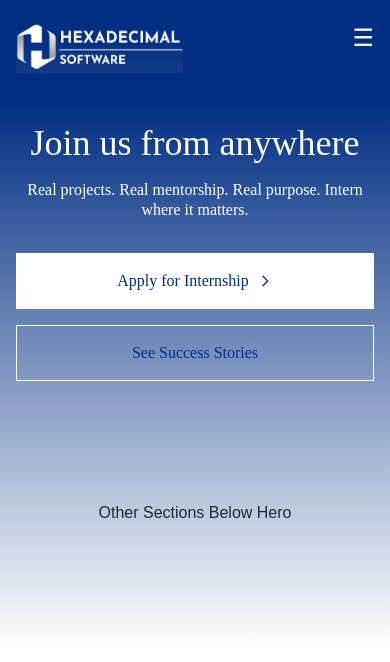
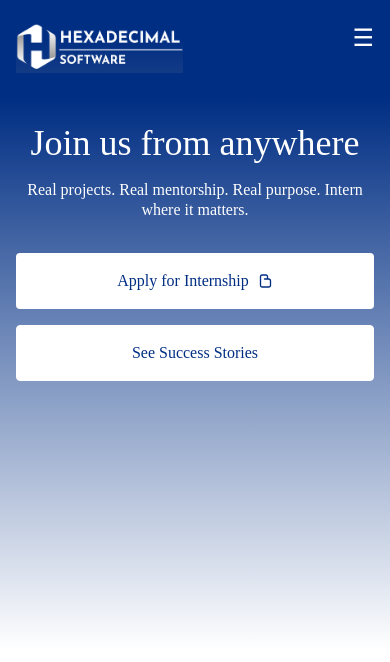
Before and after one commit to sk670994/Intern-page, a Next.js app: page / in a window 390 px wide. Shown: the top 662 px of the page. Built offline with nearby package versions, Linux system fonts and the light colour scheme.

Commit message:
Created  Component-Based Architecture

```diff
--- a/src/app/page.js
+++ b/src/app/page.js
@@ -1,128 +1,14 @@
-'use client'
-import Image from "next/image";
-import Button, { ClickIcon } from "./button";
-
-const DownArrowIcon = (props) => (
-  <svg
-    xmlns="http://www.w3.org/2000/svg"
-    width="12"
-    height="12"
-    viewBox="0 0 24 24"
-    fill="none"
-    stroke="currentColor"
-    strokeWidth="2"
-    strokeLinecap="round"
-    strokeLinejoin="round"
-    {...props}
-  >
-    <polyline points="6 9 12 15 18 9"></polyline>
-  </svg>
-);
-
+"use client";
+import Navbar from "../components/Navbar";
+import HeroSection from "../components/HeroSection";
 
 export default function Home() {
   return (
     <div className="w-full bg-white min-h-screen relative overflow-hidden">
-
       <div className="absolute top-0 left-0 w-full h-[650px] md:h-[578px] lg:h-[578px] bg-gradient-to-b from-[#002E83] via-[#002E83] via-15% to-transparent z-0" />
-
       <div className="max-w-[1536px] mx-auto relative z-10">
-
-        <div className="flex items-center justify-between h-[76px] px-4 md:px-6 lg:px-16">
-
-          <div className="flex items-center w-[167px] h-[44px] mt-5 object-contain">
-            <Image
-              src="/logo.jpg"
-              alt="Hexadecimal Logo"
-              width={167}
-              height={44}
-              quality={100}
-              priority
-            />
-          </div>
-
-          <nav className="hidden lg:flex gap-[52px] text-white text-[16px] leading-[100%] tracking-wider font-['Montserrat'] items-center">
-            <a href="#" className="hover:text-gray-200">About Us</a>
-            <a href="#" className="hover:text-gray-200 flex items-center gap-1">
-              Services
-              <DownArrowIcon />
-            </a>
-            <a href="#" className="hover:text-gray-200 flex items-center gap-1">
-              Hire Developers
-              <DownArrowIcon />
-            </a>
-            <a href="#" className="hover:text-gray-200">Portfolio</a>
-            <a href="#" className="hover:text-gray-200">Blog</a>
-            <a href="#" className="hover:text-gray-200">Careers</a>
-            <Button
-              className="w-[178px] h-[37px] px-7 py-[13px] text-[#002E83] font-['Montserrat'] text-[16px] font-medium leading-[100%] text-center items-center justify-center "
-            >
-              Connect With Us
-            </Button>
-          </nav>
-
-          <div className="lg:hidden text-white text-2xl cursor-pointer">
-            ☰
-          </div>
-        </div>
-
-        <div className="flex flex-col lg:flex-row items-center lg:items-start
-                        justify-center lg:justify-between text-white
-                        px-4 md:px-6 lg:px-16 pt-12 md:pt-20 lg:pt-24 pb-10 md:pb-16 lg:pb-24
-                        text-center lg:text-left">
-
-          <div className="w-full max-w-[880px] mx-auto lg:mx-0 flex-shrink-0 lg:pr-8 xl:pr-16">
-            <h1 className="text-4xl sm:text-5xl md:text-6xl lg:text-[72px] xl:text-[96px]
-                           font-normal leading-[110%] lg:leading-[100%] font-['Montserrat'] mb-4 md:mb-6
-                           lg:whitespace-nowrap">
-              Join us from anywhere
-            </h1>
-
-            <p className="text-base sm:text-lg md:text-xl lg:text-[24px]
-                          font-normal leading-[130%] font-['Montserrat'] mt-4 md:mt-6 mb-8 md:mb-10">
-              Real projects. Real mentorship. Real purpose. Intern where it matters.
-            </p>
-
-            <div className="flex flex-col sm:flex-row gap-4 sm:gap-8 justify-center lg:justify-start mt-8">
-              <Button
-                variant="primary"
-                size="lg"
-                className="w-full sm:w-auto lg:w-[251px] h-[56px] px-8 py-4 text-[16px] font-normal font-['Montserrat']"
-              >
-                <span className="flex items-center justify-center gap-2">
-                  Apply for Internship
-                  <ClickIcon />
-                </span>
-              </Button>
-
-              <Button
-                variant="secondary"
-                size="lg"
-                className="w-full sm:w-auto lg:w-[248px] h-[56px] px-8 py-4 border border-white text-[#002E83] text-[16px] font-normal font-['Montserrat']"
-              >
-                <span className="flex items-center justify-center gap-2">
-                  See Success Stories
-                </span>
-              </Button>
-            </div>
-          </div>
-
-          <div className="hidden lg:block shrink-0 mt-8 lg:mt-0 lg:ml-auto w-[388px] h-[421px]">
-            <Image
-              src="/side.svg"
-              alt="Intern at desk"
-              width={388}
-              height={421}
-              className="object-contain w-full h-full"
-              priority
-            />
-          </div>
-        </div>
-
-        <div className="py-20 text-center text-gray-800">
-          <h2>Other Sections Below Hero</h2>
-        </div>
-
+        <Navbar />
+        <HeroSection />
       </div>
     </div>
   );
--- /dev/null
+++ b/src/components/Button.jsx
@@ -0,0 +1,29 @@
+"use client";
+
+export const ClickIcon = () => (
+  <svg
+    xmlns="http://www.w3.org/2000/svg"
+    fill="none"
+    viewBox="0 0 24 24"
+    strokeWidth={2}
+    stroke="currentColor"
+    className="w-4 h-4"
+  >
+    <path
+      strokeLinecap="round"
+      strokeLinejoin="round"
+      d="M15.75 9V5.25A2.25 2.25 0 0013.5 3h-6A2.25 2.25 0 005.25 5.25v13.5A2.25 2.25 0 007.5 21H18a2.25 2.25 0 002.25-2.25V12a3 3 0 00-3-3h-6"
+    />
+  </svg>
+);
+
+export default function Button({ children, className = "", ...props }) {
+  return (
+    <button
+      className={`bg-white text-[#002E83] rounded-[4px] font-medium leading-[100%] ${className}`}
+      {...props}
+    >
+      {children}
+    </button>
+  );
+}
--- /dev/null
+++ b/src/components/ClickIcon.jsx
@@ -0,0 +1,9 @@
+import React from "react";
+
+const ClickIcon = () => (
+  <svg xmlns="http://www.w3.org/2000/svg" width="16" height="16" fill="currentColor" className="bi bi-arrow-right" viewBox="0 0 16 16">
+    <path fillRule="evenodd" d="M10.146 4.146a.5.5 0 0 1 .708 0L14 7.293l-3.146 3.147a.5.5 0 0 1-.708-.708L12.293 8H2.5a.5.5 0 0 1 0-1h9.793L10.146 4.854a.5.5 0 0 1 0-.708z"/>
+  </svg>
+);
+
+export default ClickIcon;
--- /dev/null
+++ b/src/components/DownArrow.jsx
@@ -0,0 +1,20 @@
+import React from "react";
+
+const DownArrowIcon = (props) => (
+  <svg
+    xmlns="http://www.w3.org/2000/svg"
+    width="12"
+    height="12"
+    viewBox="0 0 24 24"
+    fill="none"
+    stroke="currentColor"
+    strokeWidth="2"
+    strokeLinecap="round"
+    strokeLinejoin="round"
+    {...props}
+  >
+    <polyline points="6 9 12 15 18 9" />
+  </svg>
+);
+
+export default DownArrowIcon;
--- /dev/null
+++ b/src/components/HeroSection.jsx
@@ -0,0 +1,49 @@
+"use client";
+import Image from "next/image";
+import Button, { ClickIcon } from "./Button";
+
+export default function HeroSection() {
+  return (
+    <div
+      className="flex flex-col lg:flex-row items-center lg:items-start justify-center lg:justify-between text-white px-4 md:px-6 lg:px-16 pt-12 md:pt-20 lg:pt-24 pb-10 md:pb-16 lg:pb-24 text-center lg:text-left"
+    >
+      <div className="w-full max-w-[880px] mx-auto lg:mx-0 flex-shrink-0 lg:pr-8 xl:pr-16">
+        <h1 className="text-4xl sm:text-5xl md:text-6xl lg:text-[72px] xl:text-[96px] font-normal leading-[110%] lg:leading-[100%] font-['Montserrat'] mb-4 md:mb-6 lg:whitespace-nowrap">
+          Join us from anywhere
+        </h1>
+        <p className="text-base sm:text-lg md:text-xl lg:text-[24px] font-normal leading-[130%] font-['Montserrat'] mt-4 md:mt-6 mb-8 md:mb-10">
+          Real projects. Real mentorship. Real purpose. Intern where it matters.
+        </p>
+        <div className="flex flex-col sm:flex-row gap-4 sm:gap-8 justify-center lg:justify-start mt-8">
+          <Button
+            variant="primary"
+            size="lg"
+            className="w-full sm:w-auto lg:w-[251px] h-[56px] px-8 py-4 text-[16px] font-normal font-['Montserrat']"
+          >
+            <span className="flex items-center justify-center gap-2">
+              Apply for Internship
+              <ClickIcon />
+            </span>
+          </Button>
+          <Button
+            variant="secondary"
+            size="lg"
+            className="w-full sm:w-auto lg:w-[248px] h-[56px] px-8 py-4 border border-white text-[#002E83] text-[16px] font-normal font-['Montserrat']"
+          >
+            <span className="flex items-center justify-center gap-2">See Success Stories</span>
+          </Button>
+        </div>
+      </div>
+      <div className="hidden lg:block shrink-0 mt-8 lg:mt-0 lg:ml-auto w-[388px] h-[421px]">
+        <Image
+          src="/side.svg"
+          alt="Intern at desk"
+          width={388}
+          height={421}
+          className="object-contain w-full h-full"
+          priority
+        />
+      </div>
+    </div>
+  );
+}
--- /dev/null
+++ b/src/components/Navbar.jsx
@@ -0,0 +1,48 @@
+"use client";
+import Image from "next/image";
+import Button, { ClickIcon } from "./Button";
+
+const DownArrowIcon = (props) => (
+  <svg
+    xmlns="http://www.w3.org/2000/svg"
+    width="12"
+    height="12"
+    viewBox="0 0 24 24"
+    fill="none"
+    stroke="currentColor"
+    strokeWidth="2"
+    strokeLinecap="round"
+    strokeLinejoin="round"
+    {...props}
+  >
+    <polyline points="6 9 12 15 18 9" />
+  </svg>
+);
+
+export default function Navbar() {
+  return (
+    <div className="flex items-center justify-between h-[76px] px-4 md:px-6 lg:px-16">
+      <div className="flex items-center w-[167px] h-[44px] mt-5 object-contain">
+        <Image src="/logo.jpg" alt="Hexadecimal Logo" width={167} height={44} quality={100} priority />
+      </div>
+      <nav className="hidden lg:flex gap-[52px] text-white text-[16px] leading-[100%] tracking-wider font-['Montserrat'] items-center">
+        <a href="#" className="hover:text-gray-200">About Us</a>
+        <a href="#" className="hover:text-gray-200 flex items-center gap-1">
+          Services
+          <DownArrowIcon />
+        </a>
+        <a href="#" className="hover:text-gray-200 flex items-center gap-1">
+          Hire Developers
+          <DownArrowIcon />
+        </a>
+        <a href="#" className="hover:text-gray-200">Portfolio</a>
+        <a href="#" className="hover:text-gray-200">Blog</a>
+        <a href="#" className="hover:text-gray-200">Careers</a>
+        <Button className="w-[180px] h-[37px] px-7 py-[13px] text-[#002E83] font-['Montserrat'] text-[16px] font-medium leading-[100%] text-center items-center justify-center">
+          Connect With Us
+        </Button>
+      </nav>
+      <div className="lg:hidden text-white text-2xl cursor-pointer">☰</div>
+    </div>
+  );
+}
```
